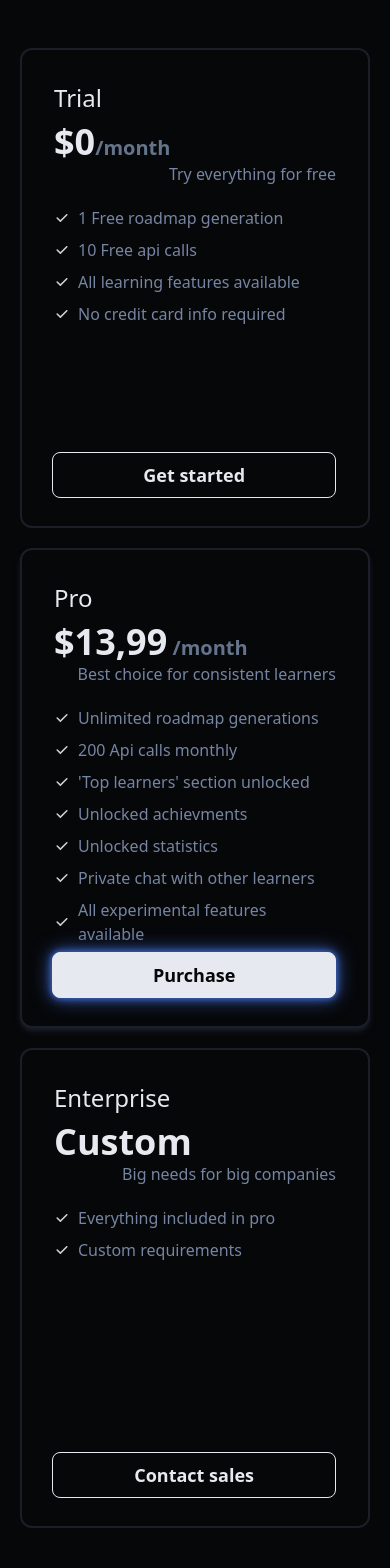
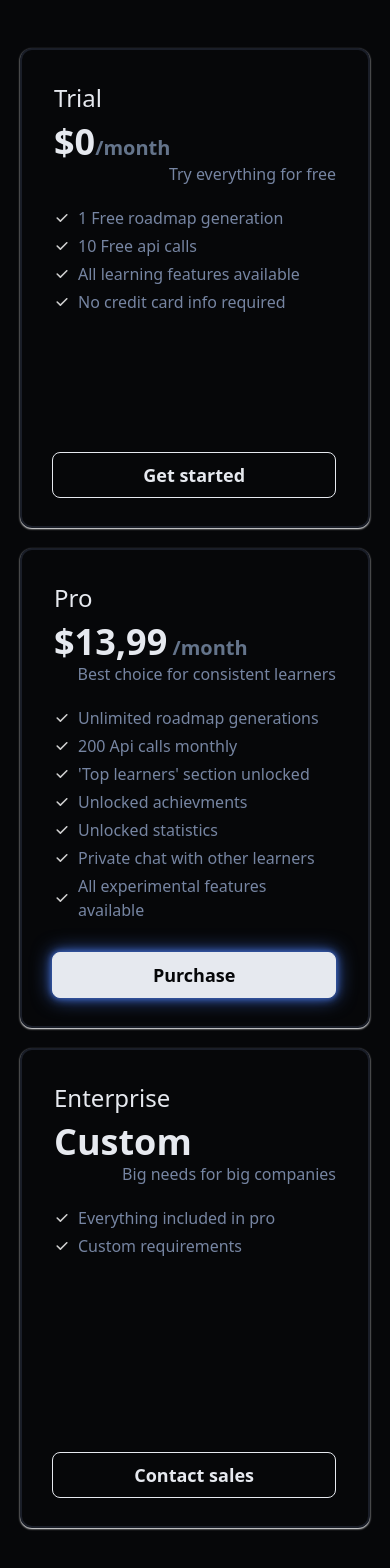
Before and after one commit to Lavryniukk/omniscent-frontend, a Next.js app: page /memberships in a window 390 px wide. Shown: the part 232-1800 px from the top of the page. Built offline with nearby package versions, Linux system fonts and the light colour scheme.

Commit message:
Added better responsivness for pricing cards

```diff
--- a/app/modules/memberships/PricingSection/Pricing.tsx
+++ b/app/modules/memberships/PricingSection/Pricing.tsx
@@ -11,7 +11,7 @@ let Pricing = () => {
           <br /> fits your style
         </h2>
         <div className="w-full flex 2xl:flex-nowrap flex-wrap flex-col gap-5 max-w-[1400px] 2xl:h-[500px] lg:h-[1000px] h-[1600px] lg:flex-row relative 2xl:items-end mx-auto">
-          <div className="2xl:w-1/4 mx-auto lg:w-4/12 relative w-[350px] p-8 border-2 bg-background bg-opacity-90  2xl:h-[80%] lg:h-[45%] h-[30%] rounded-xl border-secondary ">
+          <div className="2xl:w-1/4 mx-auto shadow-sm 2xl:shadow-none shadow-white lg:w-4/12 relative w-[350px] p-8 border-2 bg-background bg-opacity-90  2xl:h-[80%] lg:h-[47%] h-[30%] rounded-xl border-secondary ">
             <h1 className="mb-2 text-2xl font-light text-left text-text">
               Trial
             </h1>
@@ -20,7 +20,7 @@ let Pricing = () => {
               <span className="text-xl text-slate-500">/month</span>
             </h1>
             <p className="text-accent text-right">Try everything for free</p>
-            <ul className=" mt-5 text-accent space-y-2">
+            <ul className=" mt-5 text-accent space-y-1 xl:space-y-2">
               <Line text={"1 Free roadmap generation"} />
               <Line text={"10 Free api calls"} />
               <Line text={"All learning features available"} />
@@ -33,7 +33,7 @@ let Pricing = () => {
               Get started
             </Link>
           </div>
-          <div className="2xl:w-1/4 shadow-md shadow-secondary mx-auto lg:w-4/12 w-[350px] p-8 border-2 relative bg-background 2xl:h-full lg:h-[45%] h-[30%] bg-opacity-90 rounded-xl border-secondary 2xl:border-slate-500 ">
+          <div className="2xl:w-1/4 shadow-sm 2xl:shadow-none shadow-white mx-auto lg:w-4/12 w-[350px] p-8 border-2 relative bg-background 2xl:h-full lg:h-[47%] h-[30%] bg-opacity-90 rounded-xl border-secondary 2xl:border-slate-500 ">
             <h1 className="mb-2 text-2xl font-light text-left text-text">
               Pro
             </h1>
@@ -44,7 +44,7 @@ let Pricing = () => {
             <p className="text-accent text-right">
               Best choice for consistent learners
             </p>
-            <ul className=" mt-5 text-accent space-y-2">
+            <ul className=" mt-5 text-accent space-y-1 xl:space-y-2">
               <Line text={"Unlimited roadmap generations"} />
               <Line text={"200 Api calls monthly"} />
               <Line text={"'Top learners' section unlocked"} />
@@ -60,7 +60,7 @@ let Pricing = () => {
               Purchase
             </Link>
           </div>
-          <div className="2xl:w-1/4 mx-auto lg:w-4/12 w-[350px] p-8 relative border-2 bg-background 2xl:h-[90%] lg:h-[45%] h-[30%] bg-opacity-90 rounded-xl border-secondary ">
+          <div className="2xl:w-1/4 shadow-sm 2xl:shadow-none shadow-white mx-auto lg:w-4/12 w-[350px] p-8 relative border-2 bg-background 2xl:h-[90%] lg:h-[47%] h-[30%] bg-opacity-90 rounded-xl border-secondary ">
             <h1 className="mb-2 text-2xl font-light text-left text-text">
               Enterprise
             </h1>
@@ -68,7 +68,7 @@ let Pricing = () => {
             <p className="text-accent text-right">
               Big needs for big companies
             </p>
-            <ul className="mt-5 text-accent space-y-2">
+            <ul className="mt-5 text-accent space-y-1 xl:space-y-2">
               <Line text={"Everything included in pro"} />
               <Line text={"Custom requirements"} />
             </ul>
```
